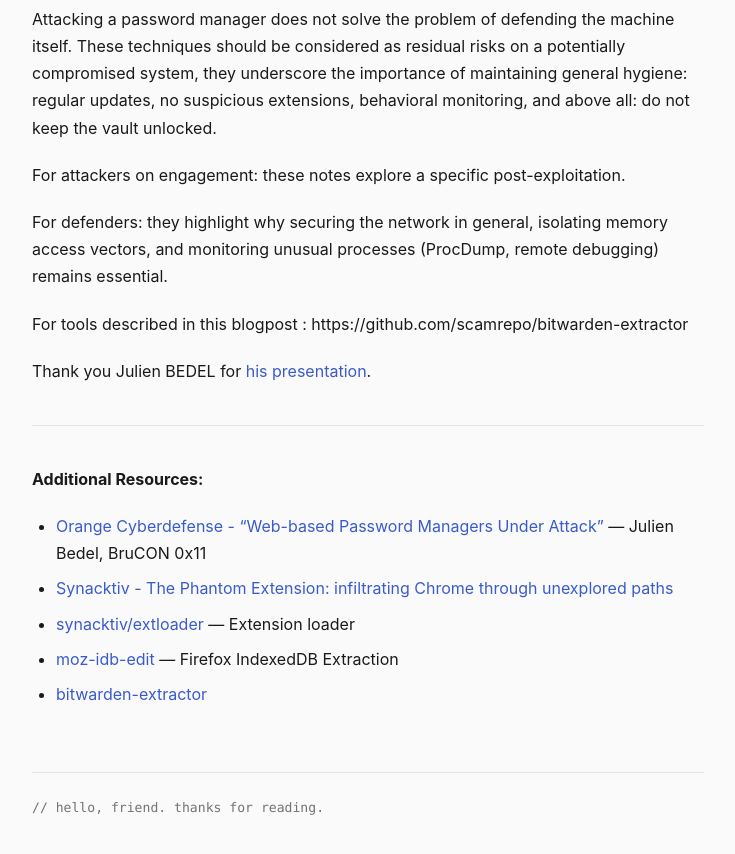
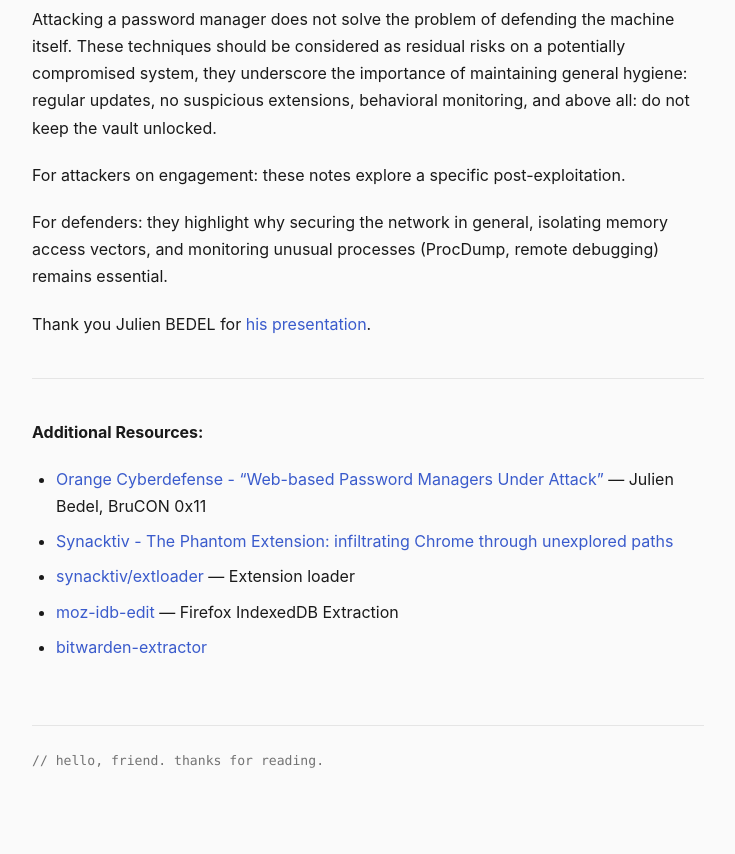
Before and after one commit to scamrepo/scamrepo.github.io, a Jekyll site: the page built from _posts/2026-07-27-bitwarden-extractor.md, in a window 1280 px wide and 900 px high, scrolled down 8634 px. Shown: the top 854 px of the window, without its empty margins (272-1007 px from the left). Built offline with Jekyll 4.4.1, drawn with Linux system fonts in a browser that asks for light colours.

Commit message:
Update 2026-07-27-bitwarden-extractor.md

```diff
--- a/_posts/2026-07-27-bitwarden-extractor.md
+++ b/_posts/2026-07-27-bitwarden-extractor.md
@@ -331,8 +331,6 @@ For attackers on engagement: these notes explore a specific post-exploitation.
 
 For defenders: they highlight why securing the network in general, isolating memory access vectors, and monitoring unusual processes (ProcDump, remote debugging) remains essential.
 
-For tools described in this blogpost : https://github.com/scamrepo/bitwarden-extractor
-
 Thank you Julien BEDEL for [his presentation](https://www.youtube.com/watch?v=aAdD2z6uA7w).
 
 ---
```
